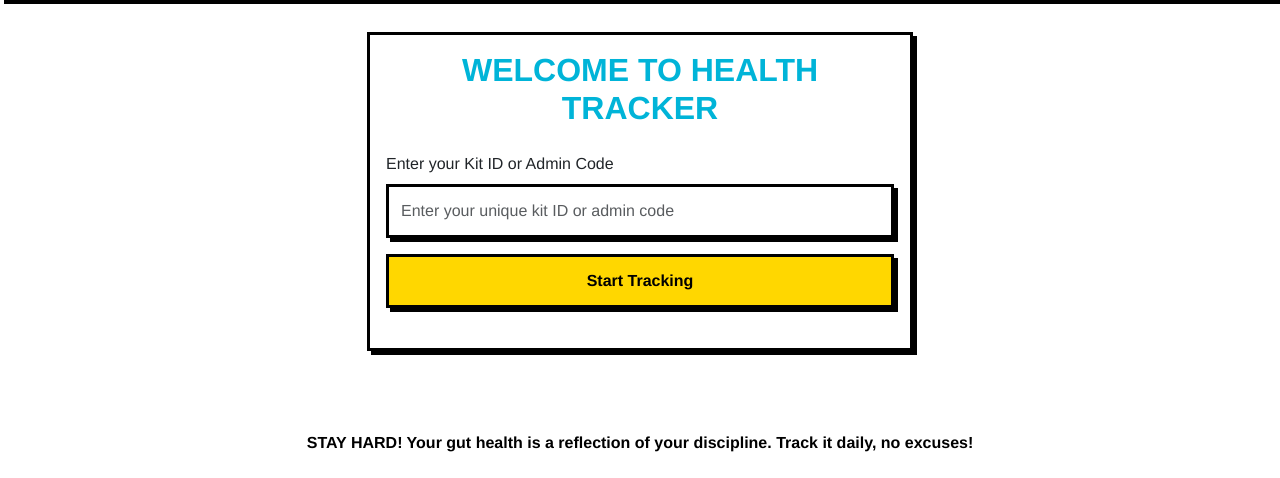
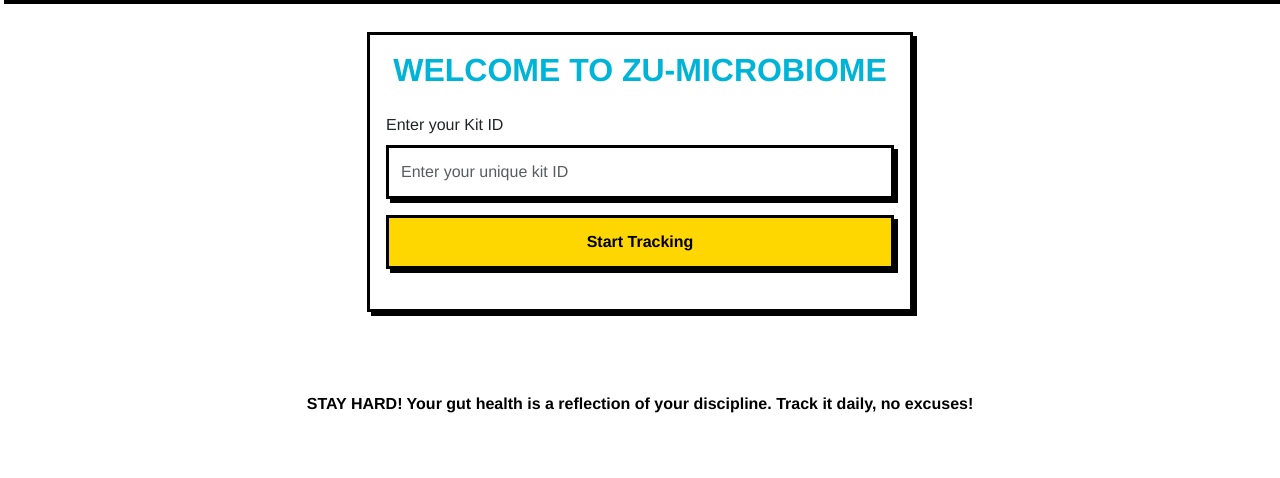
Before and after one commit to dhruv1710/ZuMicrobiome, a Flask app: page / in a window 1280 px wide. Shown: the part 68-546 px from the top of the page. Run offline with Flask 3, Linux system fonts and the light colour scheme; some libraries are stand-ins or nearby versions; some web fonts are replaced.

Commit message:
Agent query: Can you try generating new kit codes in the admin dashboard and then test if those new codes work when logging in as a regular user?
Enhance kit validation and code generation, improve UI messaging.

Screenshot: https://storage.googleapis.com/screenshot-production-us-central1/423c0b6b-0484-4536-bf4e-8baa424122f3/21cbaa29-8358-43c9-9ac7-54eb0f4b5fa7.jpg

```diff
--- a/app.py
+++ b/app.py
@@ -50,17 +50,22 @@ def track():
 
 @app.route('/validate-kit/<kit_id>')
 def validate_kit(kit_id):
-    from models import AnonymousUser, Admin
+    from models import AnonymousUser, Admin, KitCode
 
-    # Check validity silently
-    user = AnonymousUser.query.filter_by(kit_id=kit_id).first()
+    # Check if it's an admin code
     admin = Admin.query.filter_by(username=kit_id).first()
-
     if admin and admin.is_active:
         session['admin_id'] = admin.id
-        return jsonify({"valid": True})
+        return jsonify({"valid": True, "is_admin": True})
 
-    return jsonify({"valid": user is not None})
+    # Check if it's a valid kit ID
+    user = AnonymousUser.query.filter_by(kit_id=kit_id).first()
+    kit_code = KitCode.query.filter_by(code=kit_id).first()
+
+    # Only validate if both entries exist and the kit code is active
+    is_valid = user is not None and kit_code is not None and kit_code.is_active
+
+    return jsonify({"valid": is_valid, "is_admin": False})
 
 @app.route('/admin/login', methods=['GET', 'POST'])
 def admin_login():
@@ -104,13 +109,21 @@ def generate_kit_codes():
         return redirect(url_for('admin_dashboard'))
 
     for _ in range(quantity):
+        # Generate a new kit ID
+        new_kit_id = AnonymousUser.generate_kit_id()
+
+        # Create KitCode entry
         kit_code = KitCode(
-            code=AnonymousUser.generate_kit_id(),
+            code=new_kit_id,
             batch_name=batch_name,
             menu_data=menu_json,
             created_by=session['admin_id']
         )
         db.session.add(kit_code)
+
+        # Create corresponding AnonymousUser entry
+        anon_user = AnonymousUser(kit_id=new_kit_id)
+        db.session.add(anon_user)
 
     db.session.commit()
     flash(f'Successfully generated {quantity} new kit codes', 'success')
@@ -283,6 +296,10 @@ def save_tracking():
 @app.route('/export-data/<kit_id>', methods=['POST'])
 def export_data(kit_id):
     from models import TrackingEntry
+    from cryptography.fernet import Fernet
+    from cryptography.hazmat.primitives import hashes
+    from cryptography.hazmat.primitives.kdf.pbkdf2 import PBKDF2HMAC
+    import base64
 
     # Generate a secure key for encryption
     password = app.secret_key.encode()
--- a/templates/index.html
+++ b/templates/index.html
@@ -5,10 +5,10 @@
     <div class="col-md-6">
         <div class="card">
             <div class="card-body">
-                <h2 class="card-title text-center mb-4">Welcome to Health Tracker</h2>
+                <h2 class="card-title text-center mb-4">Welcome to Zu-Microbiome</h2>
                 <div id="kit-input" class="mb-4">
-                    <label for="kitId" class="form-label">Enter your Kit ID or Admin Code</label>
-                    <input type="text" class="form-control" id="kitId" placeholder="Enter your unique kit ID or admin code">
+                    <label for="kitId" class="form-label">Enter your Kit ID</label>
+                    <input type="text" class="form-control" id="kitId" placeholder="Enter your unique kit ID">
                     <div class="d-grid gap-2 mt-3">
                         <button class="btn btn-primary" onclick="validateKitId()">Start Tracking</button>
                     </div>
```
